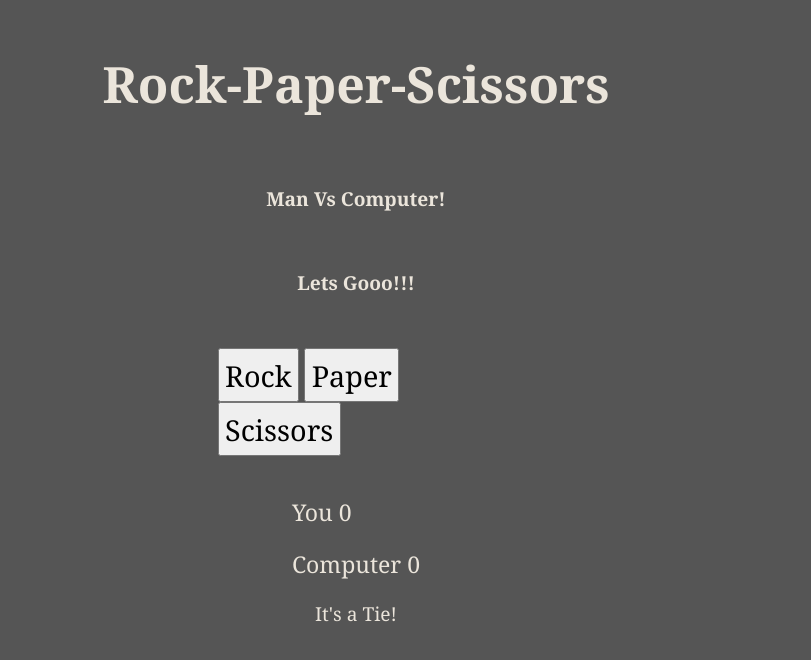
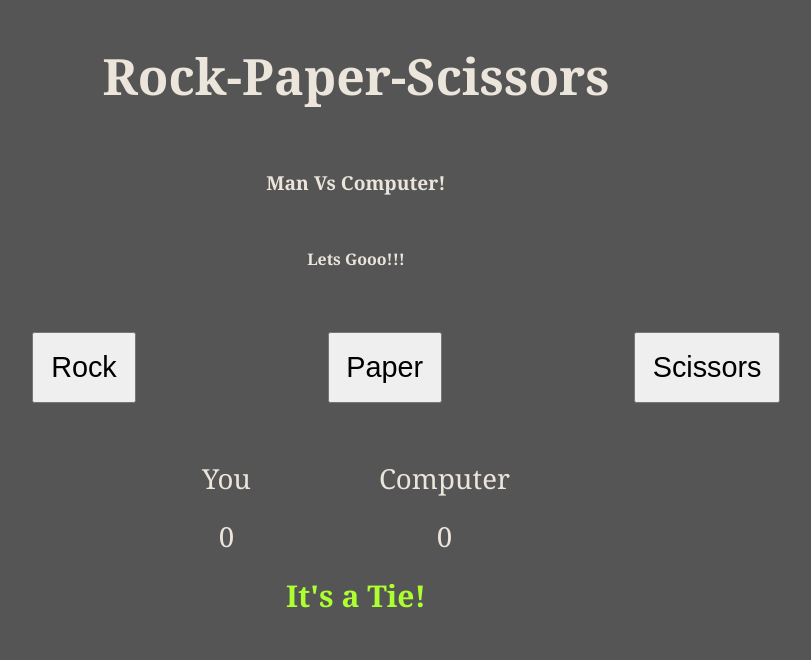
Before and after one commit to andrewkah/Rock_Paper_Scissors, a plain HTML site: page index.html in a window 1280 px wide. Both pictures are taken after a click on the button "Rock". Shown: the whole page, without its empty margins (284-1095 px from the left). Drawn offline with Linux system fonts and the light colour scheme.

Commit message:
Add UI functionality

```diff
--- a/external.js
+++ b/external.js
@@ -10,7 +10,7 @@ let humanWin = () => {
 let computerWin = () => {
   lose = document.querySelector('#computerWin')
   compScore++;
-  lose.textContent = computerScore;
+  lose.textContent = compScore;
 }
 
 
--- a/index.html
+++ b/index.html
@@ -7,25 +7,27 @@
     <link rel="stylesheet" href="style.css">
 </head>
 <body>
-    <h2>Rock-Paper-Scissors</h2>
-    <h4>Man Vs Computer!</h4>
-    <h5> Lets Gooo!!!</h5>
+    <div class="headings">
+        <h1>Rock-Paper-Scissors</h1>
+        <h4>Man Vs Computer!</h4>
+        <h5> Lets Gooo!!!</h5>
+    </div>
     <div class="playbtns">
         <button id="gameBtn1">Rock</button>
         <button id="gameBtn2">Paper</button>
         <button id="gameBtn3">Scissors</button>
     </div>
     <div id="resultScore">
-        <div>
+        <div class="human">
             <span>You</span>
             <span id="humanWin">0</span>
         </div>
-        <div>
+        <div class="comp">
             <span>Computer</span>
             <span id="computerWin">0</span>
         </div>
     </div>
-    <div id="finalScore"></div>
+    <span id="finalScore"></span>
     <script src="external.js"></script>
 </body>
 </html>
--- a/style.css
+++ b/style.css
@@ -1,17 +1,18 @@
 body {
+    font-family: Georgia, 'Times New Roman', Times, serif;
     display: flex;
     flex-direction: column;
     align-items: center;
     background-color: rgb(85, 85, 85);
 }
 
-h2, h4, button, h5, div{
-    font-family: Georgia, 'Times New Roman', Times, serif;
+div, span{
     color: rgb(235, 229, 219);
     font-size: larger;
+    margin-top: 20px;
 }
 
-h2{
+h1{
     font-size: 50px;
 }
 
@@ -19,8 +20,22 @@ button{
     color: black;
     font-size: 150%;
     padding: 2%;
+    margin: 1rem 6rem;
 }
 
-div{
-    margin-top: 20px;
+.playbtns, #resultScore{
+    display: flex;
 }
+
+.human, .comp, .headings{
+    margin: 0 4rem;
+    display: flex;
+    flex-direction: column;
+    align-items: center;
+}
+
+#finalScore{
+    color: greenyellow;
+    font-size: 30px;
+    font-weight: 700;
+}
```
